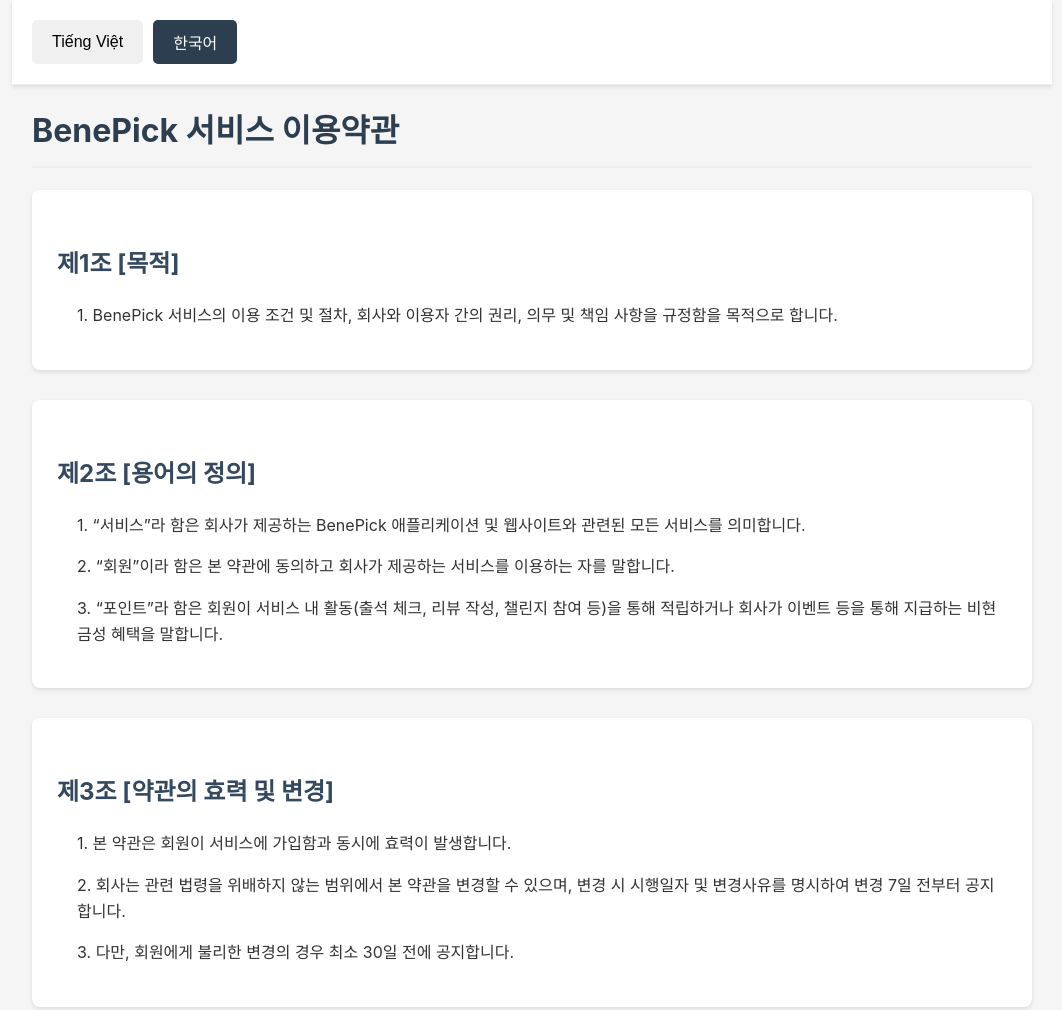
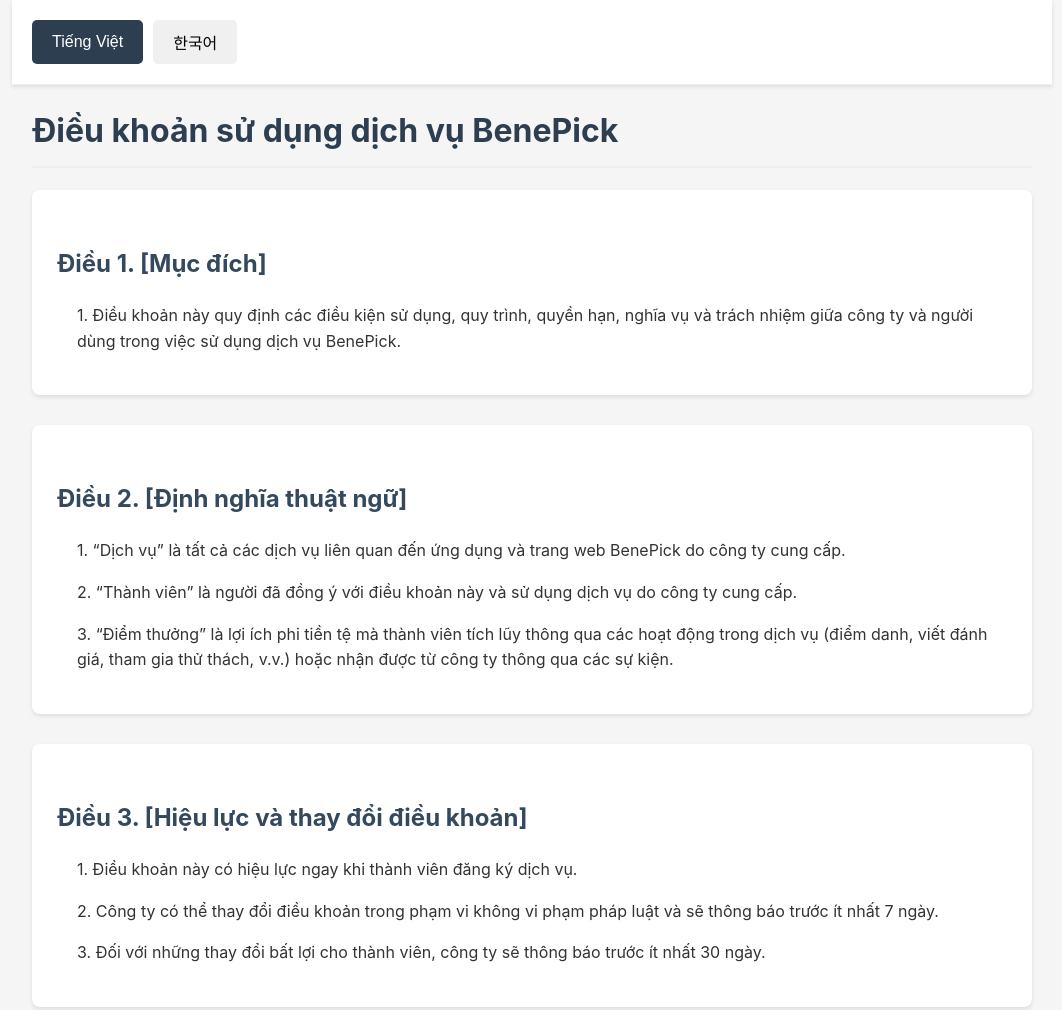
Before and after one commit to Hongin-Lim/benepick-docs, a plain HTML site: page service-terms.html in a window 1280 px wide. Shown: the top 1010 px of the page, without its empty margins (108-1170 px from the left). Drawn offline with Linux system fonts and the light colour scheme.

Commit message:
베트남어

```diff
--- a/service-terms.html
+++ b/service-terms.html
@@ -113,11 +113,11 @@
 <body>
     <div class="tab-container">
         <div class="tabs">
-            <button class="tab" onclick="switchLanguage('vi')">Tiếng Việt</button>
-            <button class="tab active" onclick="switchLanguage('ko')">한국어</button>
+            <button class="tab active" onclick="switchLanguage('vi')">Tiếng Việt</button>
+            <button class="tab" onclick="switchLanguage('ko')">한국어</button>
         </div>
     </div>
-    <div id="ko-content" class="content active">
+    <div id="ko-content" class="content">
         <!-- 한국어 -->
         <h1>BenePick 서비스 이용약관</h1>
         <div class="section">
@@ -211,7 +211,7 @@
 
 
 
-    <div id="vi-content" class="content">
+    <div id="vi-content" class="content active">
         <!-- 베트남어 -->
         <h1>Điều khoản sử dụng dịch vụ BenePick</h1>
         <div class="section">
```
